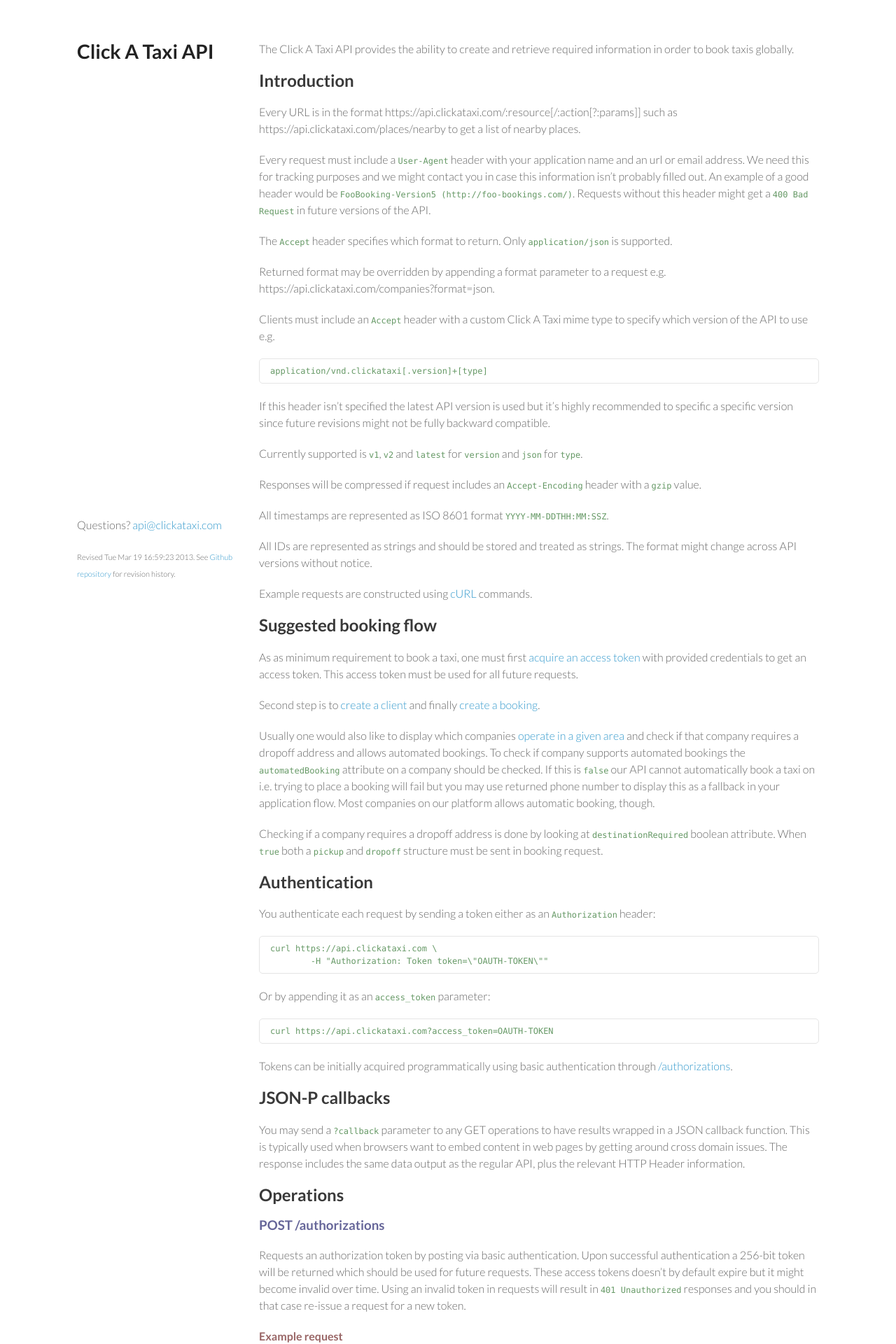
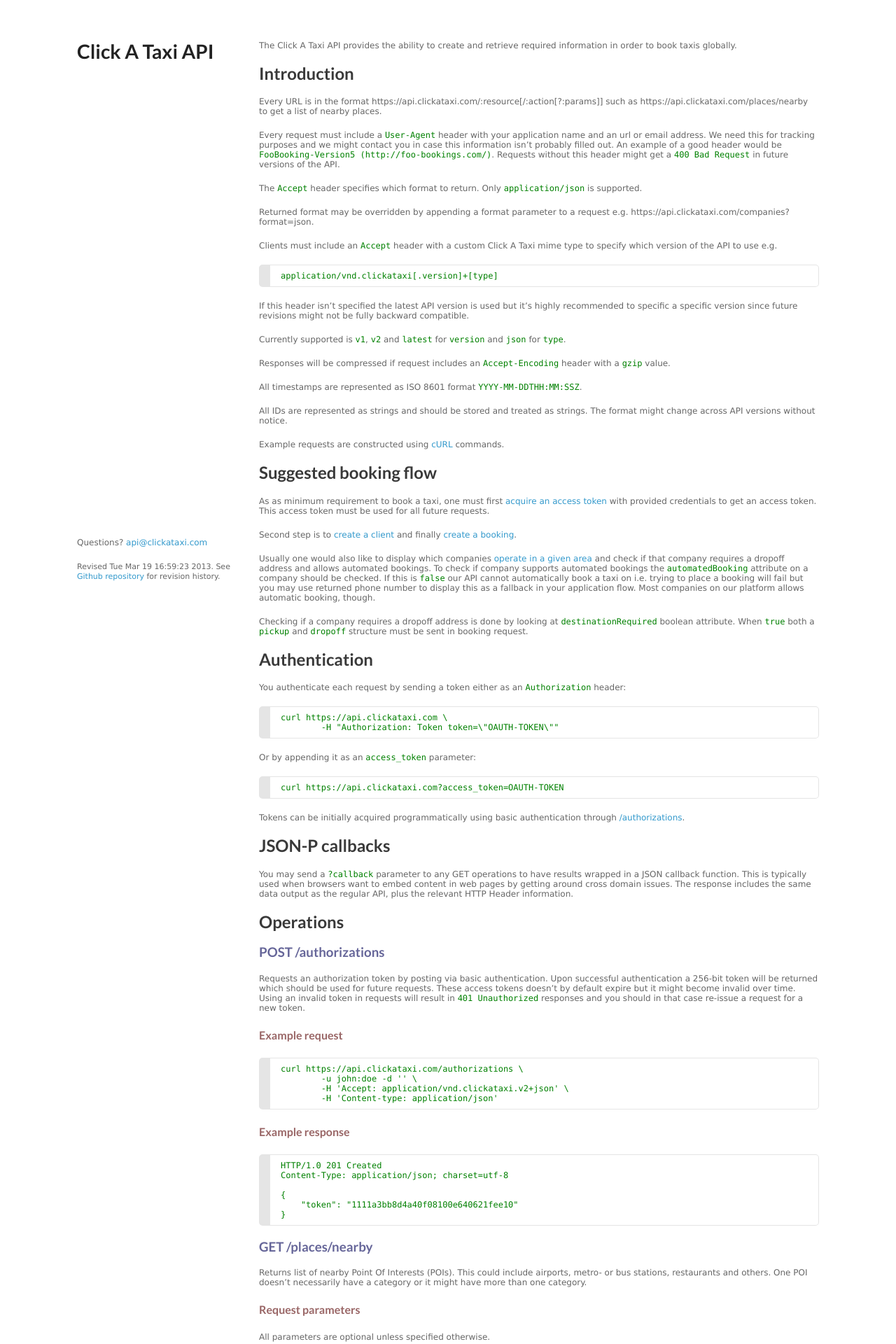
Before and after one commit to clickataxi/api-documentation, a Jekyll site: the page built from index.md, in a window 1280 px wide. Shown: the top 1920 px of the page at 70% size. Built offline with Jekyll 4.4.1, drawn with Linux system fonts in a browser that asks for light colours; Markdown is read by kramdown in place of the engine named in the settings.

Commit message:
Updates styles with a more readable font

```diff
--- a/stylesheets/styles.css
+++ b/stylesheets/styles.css
@@ -14,6 +14,7 @@
 
 p, ul, ol, table, pre, dl {
   margin:0 0 20px;
+  font: 12px 'lucida grande', tahoma, verdana, arial, sans-serif;
 }
 
 h1, h2, h3 {
@@ -71,7 +72,7 @@
 
 code, pre {
   font-family:Monaco, Bitstream Vera Sans Mono, Lucida Console, Terminal;
-  color:#696;
+  color:green;
   font-size:12px;
 }
 
@@ -80,6 +81,7 @@
   background: #f8f8f8;
   border-radius:5px;
   border:1px solid #e5e5e5;
+  border-left-width: 16px;
   overflow-x: auto;
 }
 
```
